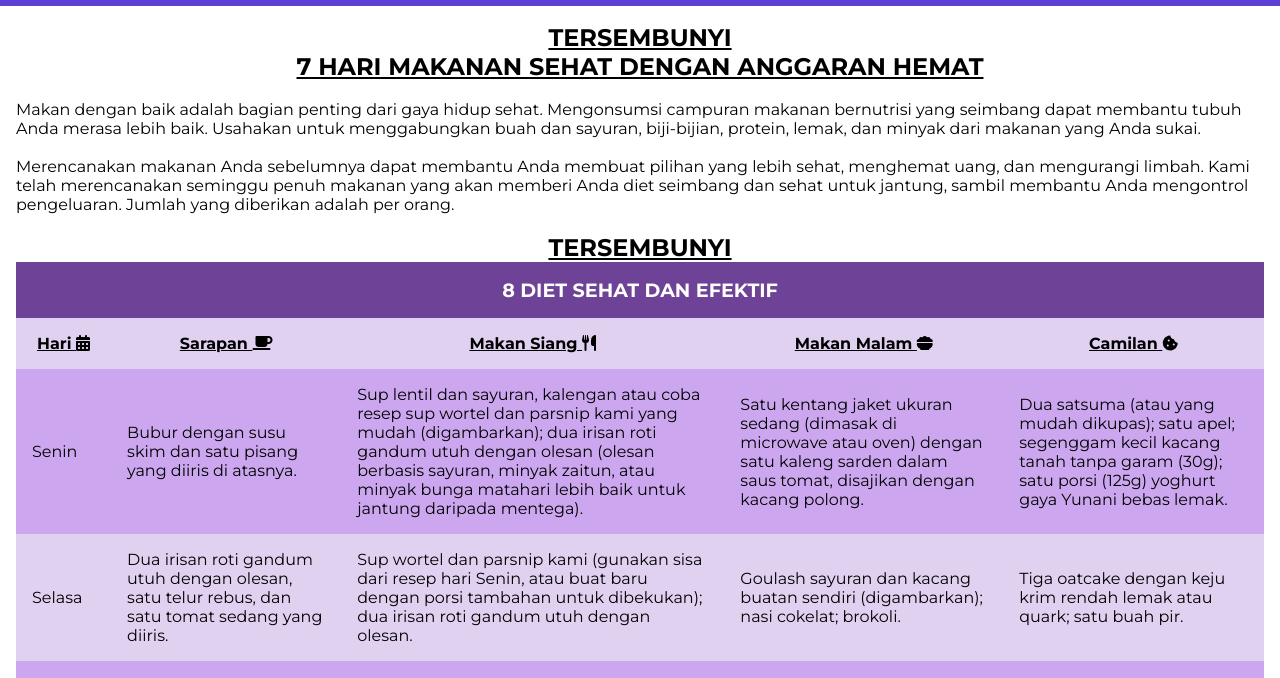
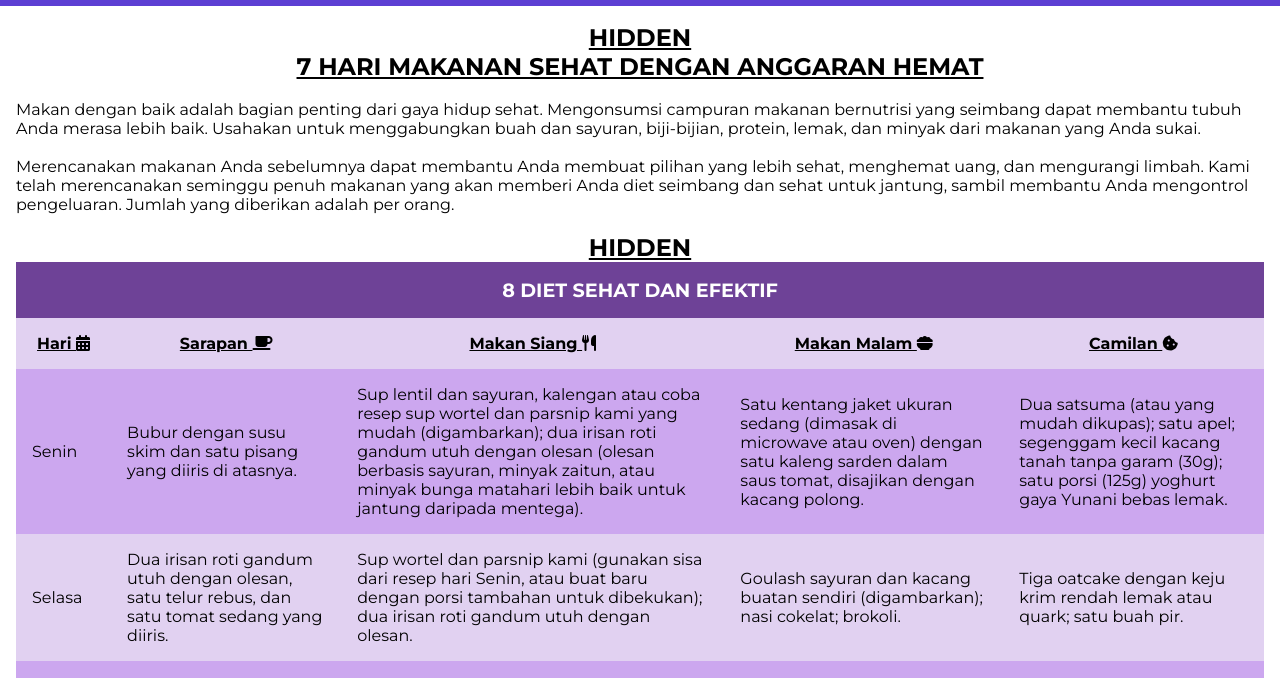
Before and after one commit to amitaoss/UTS-FRONTEND--LIFESTYLE-WEB-, a plain HTML site: page meal-preps.html in a window 1280 px wide. Shown: the part 117-795 px from the top of the page. Drawn offline with Linux system fonts and the light colour scheme.

Commit message:
revisi meal-preps

```diff
--- a/meal-preps.html
+++ b/meal-preps.html
@@ -42,7 +42,7 @@
     <main>
 
         <section class="meal-preps">
-            <h2 class="hide">Tersembunyi</h2>
+            <h2 class="hide">Hidden</h2>
 
             <section>
                 <h2>7 hari makanan sehat dengan anggaran hemat</h2><br>
@@ -51,7 +51,7 @@
             </section>
 
             <section class="meal-prep-table">
-                <h2 class="hide">Tersembunyi</h2>
+                <h2 class="hide">Hidden</h2>
                 <table>
                     <caption>8 Diet Sehat dan Efektif</caption>
 
```
